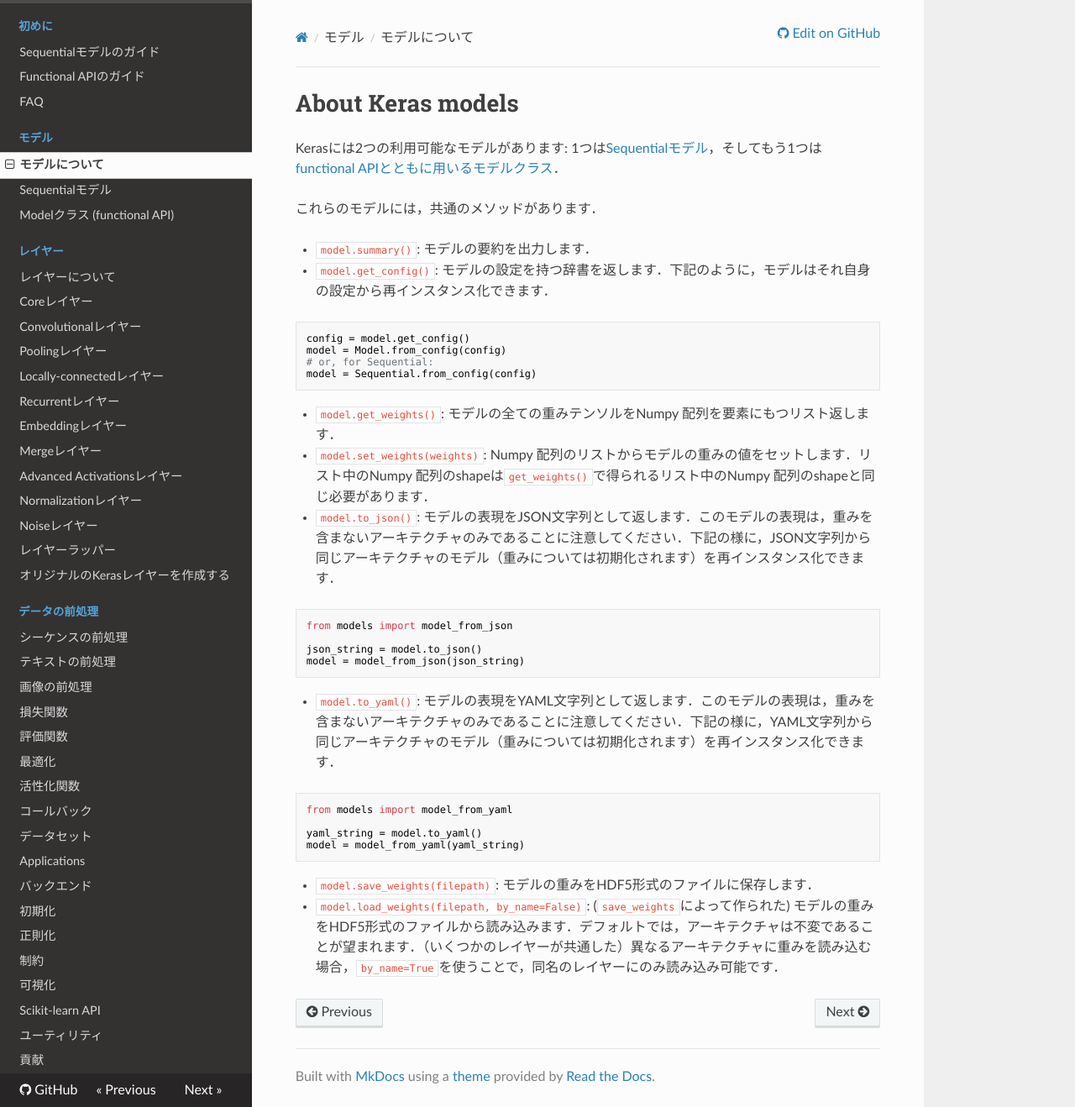
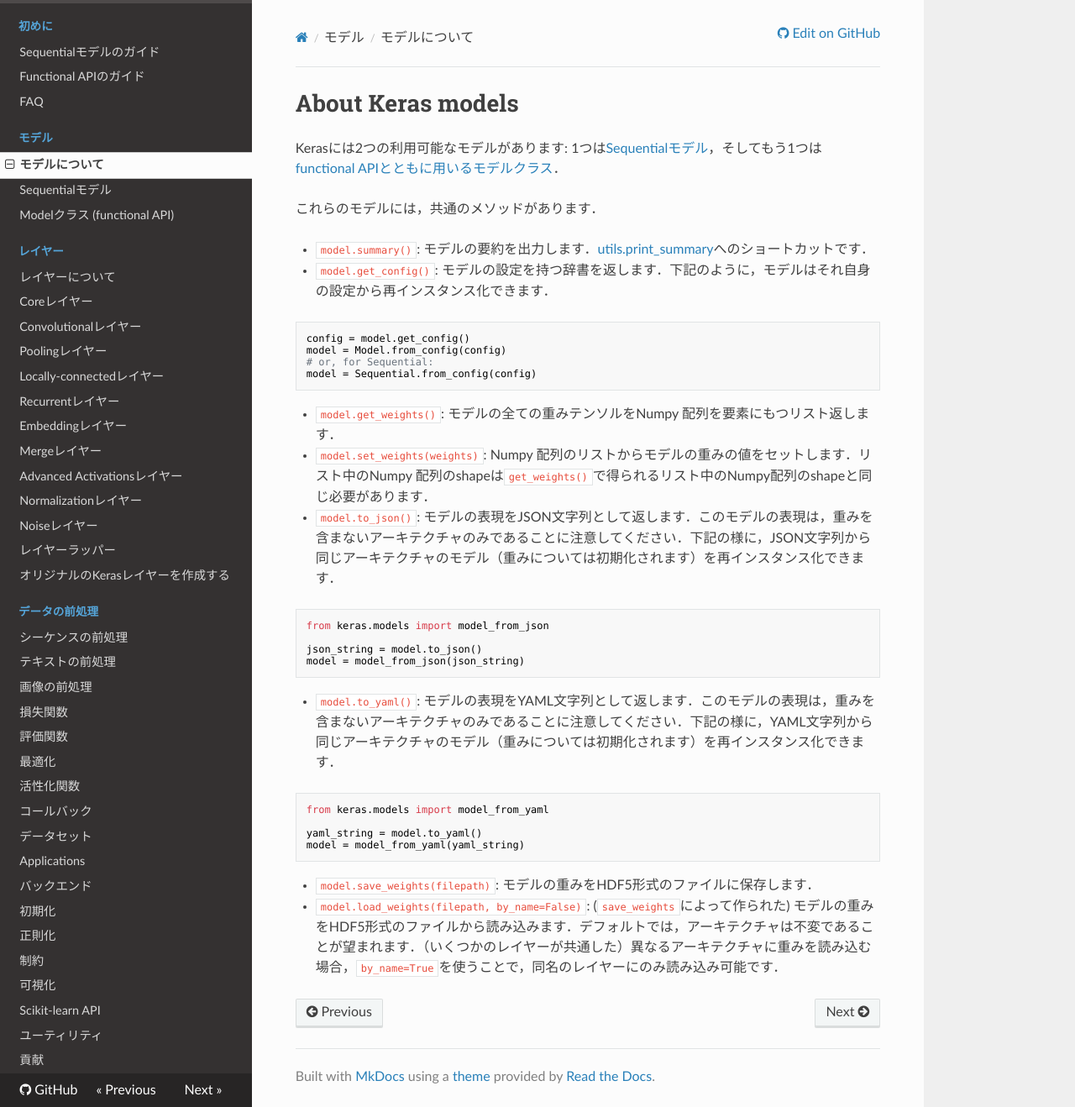
Before and after one commit to keras-team/keras-docs-ja, an MkDocs documentation site: the page built from sources/models/about-keras-models.md, in a window 1280 px wide and 1318 px high. Shown: the whole window at 84% size. Built offline with MkDocs 1.6.1, drawn with Linux system fonts in a browser that asks for light colours; nearby versions of some CDN libraries; old or Windows-style settings are respelled for this version of MkDocs.

Commit message:
Update sample code and descriotion

````diff
--- a/sources/models/about-keras-models.md
+++ b/sources/models/about-keras-models.md
@@ -4,7 +4,7 @@ Kerasには2つの利用可能なモデルがあります: 1つは[Sequentialモ
 
 これらのモデルには，共通のメソッドがあります．
 
-- `model.summary()`: モデルの要約を出力します．
+- `model.summary()`: モデルの要約を出力します．[utils.print_summary](/utils/#print_summary)へのショートカットです．
 - `model.get_config()`: モデルの設定を持つ辞書を返します．下記のように，モデルはそれ自身の設定から再インスタンス化できます．
 
 ```python
@@ -15,11 +15,11 @@ model = Sequential.from_config(config)
 ```
 
 - `model.get_weights()`: モデルの全ての重みテンソルをNumpy 配列を要素にもつリスト返します．
-- `model.set_weights(weights)`: Numpy 配列のリストからモデルの重みの値をセットします．リスト中のNumpy 配列のshapeは`get_weights()`で得られるリスト中のNumpy  配列のshapeと同じ必要があります．
+- `model.set_weights(weights)`: Numpy 配列のリストからモデルの重みの値をセットします．リスト中のNumpy 配列のshapeは`get_weights()`で得られるリスト中のNumpy配列のshapeと同じ必要があります．
 - `model.to_json()`: モデルの表現をJSON文字列として返します．このモデルの表現は，重みを含まないアーキテクチャのみであることに注意してください．下記の様に，JSON文字列から同じアーキテクチャのモデル（重みについては初期化されます）を再インスタンス化できます．
 
 ```python
-from models import model_from_json
+from keras.models import model_from_json
 
 json_string = model.to_json()
 model = model_from_json(json_string)
@@ -28,7 +28,7 @@ model = model_from_json(json_string)
 - `model.to_yaml()`: モデルの表現をYAML文字列として返します．このモデルの表現は，重みを含まないアーキテクチャのみであることに注意してください．下記の様に，YAML文字列から同じアーキテクチャのモデル（重みについては初期化されます）を再インスタンス化できます．
 
 ```python
-from models import model_from_yaml
+from keras.models import model_from_yaml
 
 yaml_string = model.to_yaml()
 model = model_from_yaml(yaml_string)
````
